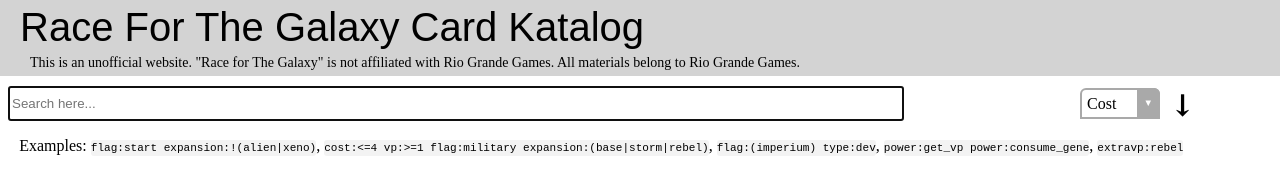
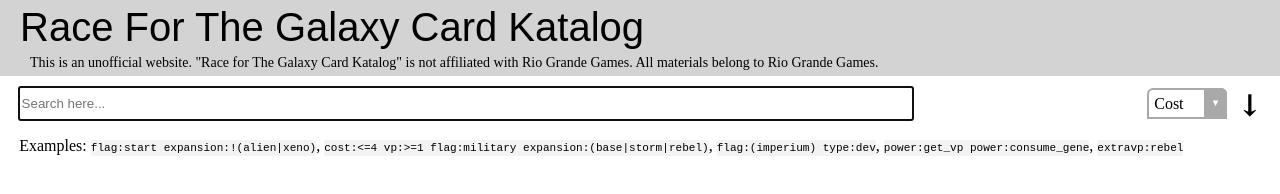
Before and after one commit to Kreest/rick, a plain HTML site: page index.html in a window 1280 px wide. Drawn offline with Linux system fonts and the light colour scheme; a script that the page names is missing.

Commit message:
Cosmetic fix

```diff
--- a/index.html
+++ b/index.html
@@ -15,7 +15,7 @@
             Race For The Galaxy Card Katalog
         </div>
         <div class="disclaimer">
-            This is an unofficial website. "Race for The Galaxy" is not affiliated with Rio Grande Games.
+            This is an unofficial website. "Race for The Galaxy Card Katalog" is not affiliated with Rio Grande Games.
             All materials belong to Rio Grande Games.
         </div>
     </header>
@@ -23,7 +23,7 @@
         <input class="flex-70" type="text" id="search" placeholder="Search here..." autofocus />
         <div class="flex flex-5 middle" id="num-results"></div>
         <div class="flex flex-5 middle" id="num-quantity"></div>
-        <div class="flex flex-15 middle flex-start">
+        <div class="flex flex-5 middle flex-start">
             <label class="select">
                 <select id="sort">
                     <option>Type</option>
```
